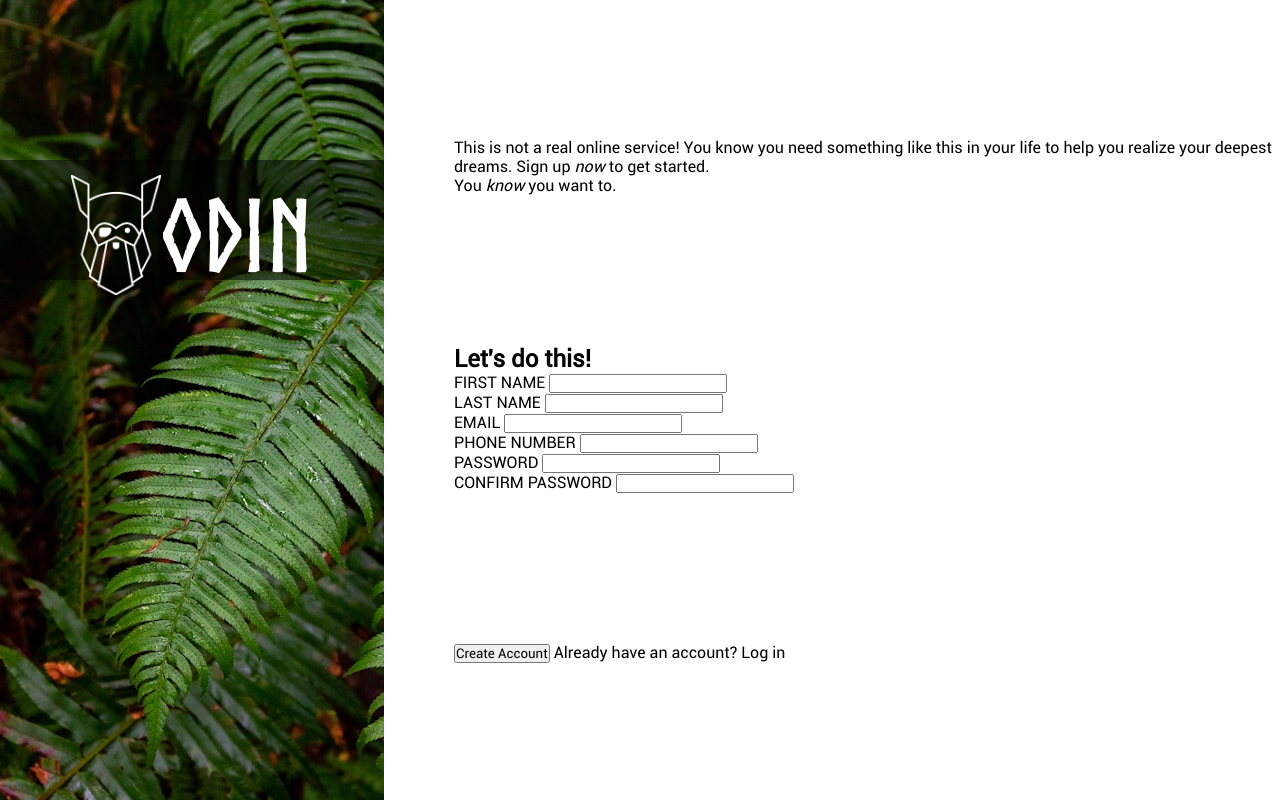
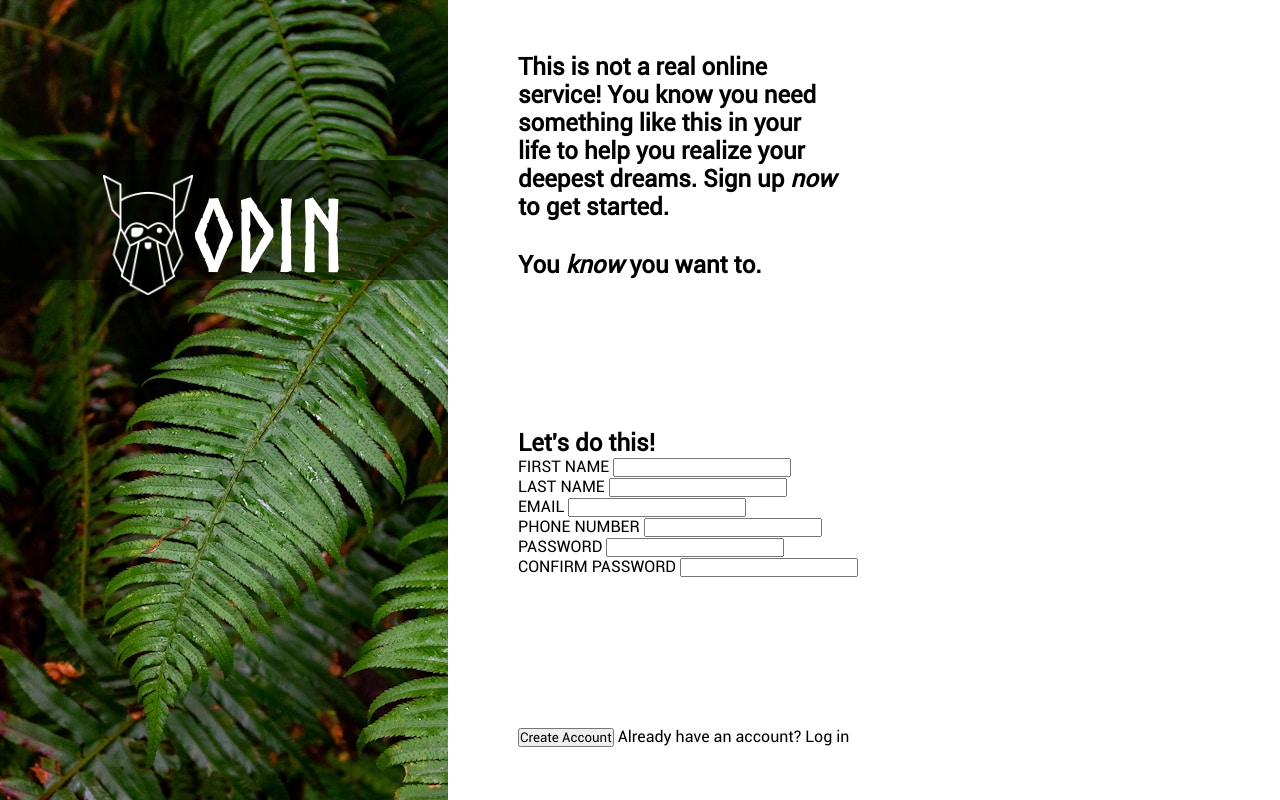
Before and after one commit to JacobDKnittle/sign-up-form, a plain HTML site: page index.html in a window 1280 px wide. Drawn offline with Linux system fonts and the light colour scheme.

Commit message:
space out call to action content

```diff
--- a/styles.css
+++ b/styles.css
@@ -20,7 +20,7 @@
 }
 
 .sidebar {
-    flex: 1 1 30%;
+    flex: 1 1 35%;
     height: 100vh;
     position: relative;
     background-image: url(./images/leaves.jpg);
@@ -58,5 +58,17 @@
     justify-content: center;
     gap: 150px;
     padding-left: 70px;
-    flex: 1 1 70%;
+    flex: 1 1 65%;
 }
+
+
+.call-to-action {
+    font-size: 24px;
+    font-weight: bold;
+    max-width: 42%;
+}
+
+.call-to-action span {
+    display: inline-block;
+    padding-top: 30px;
+}
```
